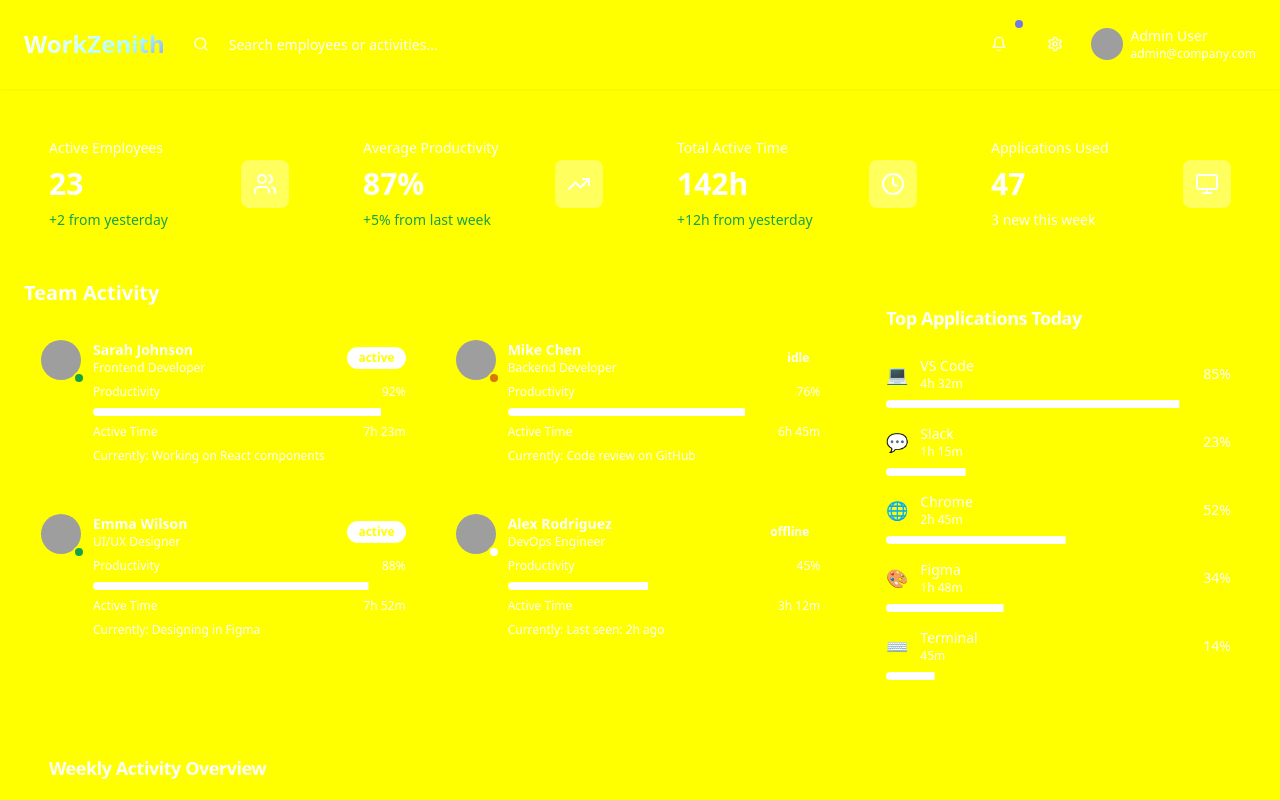
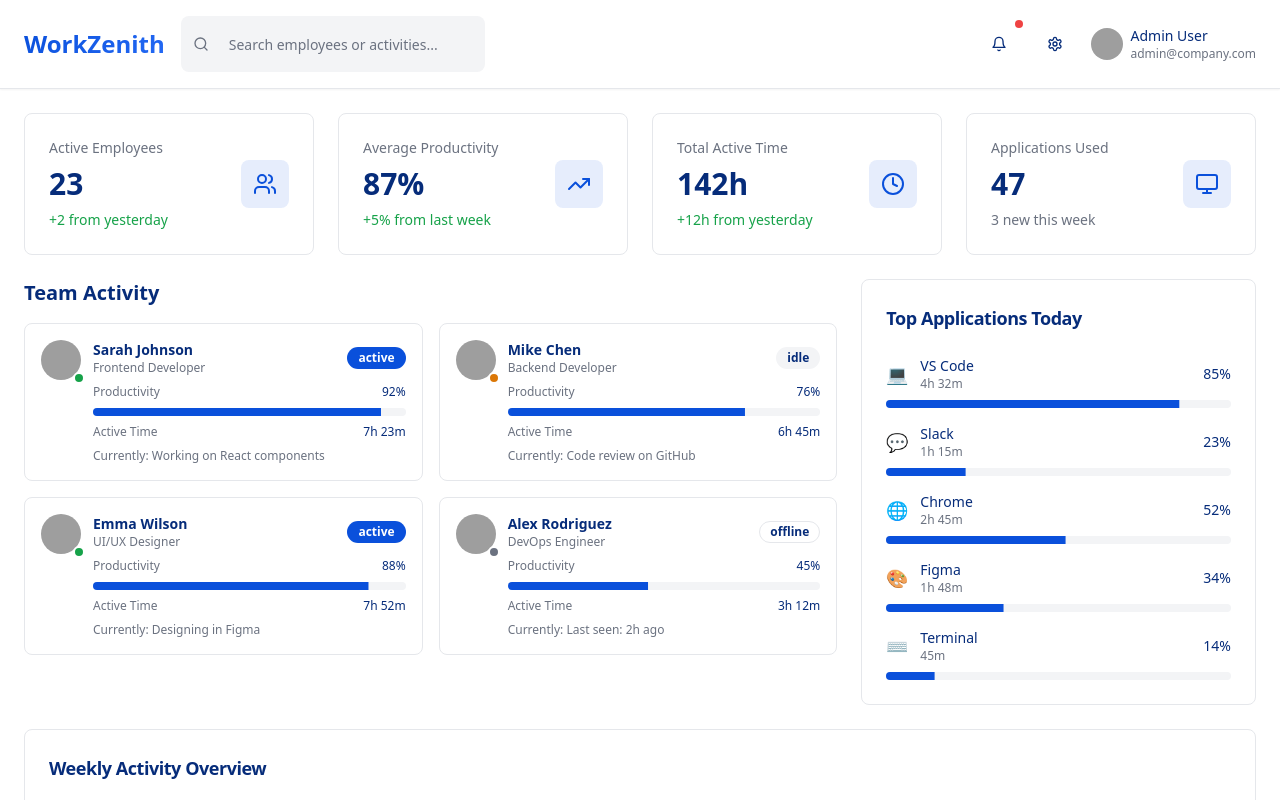
Before and after one commit to chennaigane/work-zenith-insight, a React (Vite) app: page / in a window 1280 px wide. Shown: the top 800 px of the page. Built offline with nearby package versions, Linux system fonts and the light colour scheme; grey boxes are pictures that could not be loaded.

Commit message:
Refactor: Change yellow to white
Update the color scheme to replace yellow with white.

```diff
--- a/src/index.css
+++ b/src/index.css
@@ -8,48 +8,48 @@ All colors MUST be HSL.
 
 @layer base {
   :root {
-    --background: 255 255 255;
-    --foreground: 30 64 175;
+    --background: 0 0% 100%;
+    --foreground: 220 91% 25%;
 
-    --card: 255 255 255;
-    --card-foreground: 30 64 175;
+    --card: 0 0% 100%;
+    --card-foreground: 220 91% 25%;
 
-    --popover: 255 255 255;
-    --popover-foreground: 30 64 175;
+    --popover: 0 0% 100%;
+    --popover-foreground: 220 91% 25%;
 
-    --primary: 37 99 235;
-    --primary-foreground: 255 255 255;
+    --primary: 220 91% 45%;
+    --primary-foreground: 0 0% 100%;
 
-    --secondary: 248 250 252;
-    --secondary-foreground: 30 64 175;
+    --secondary: 220 14% 96%;
+    --secondary-foreground: 220 91% 25%;
 
-    --muted: 248 250 252;
-    --muted-foreground: 71 85 105;
+    --muted: 220 14% 96%;
+    --muted-foreground: 220 9% 46%;
 
-    --accent: 248 250 252;
-    --accent-foreground: 30 64 175;
+    --accent: 220 14% 96%;
+    --accent-foreground: 220 91% 25%;
 
-    --destructive: 239 68% 68%;
-    --destructive-foreground: 255 255 255;
+    --destructive: 0 84% 60%;
+    --destructive-foreground: 0 0% 100%;
 
     --success: 142 76% 36%;
-    --success-foreground: 255 255 255;
+    --success-foreground: 0 0% 100%;
 
     --warning: 32 95% 44%;
-    --warning-foreground: 255 255 255;
+    --warning-foreground: 0 0% 100%;
 
-    --border: 226 232 240;
-    --input: 226 232 240;
-    --ring: 37 99 235;
+    --border: 220 13% 91%;
+    --input: 220 13% 91%;
+    --ring: 220 91% 45%;
 
     --productive: 142 76% 36%;
     --idle: 32 95% 44%;
-    --inactive: 71 85 105;
+    --inactive: 220 9% 46%;
 
-    --gradient-primary: linear-gradient(135deg, hsl(37 99% 235%), hsl(59 130% 246%));
+    --gradient-primary: linear-gradient(135deg, hsl(220 91% 45%), hsl(220 91% 55%));
     --gradient-success: linear-gradient(135deg, hsl(142 76% 36%), hsl(158 64% 52%));
     --gradient-warning: linear-gradient(135deg, hsl(32 95% 44%), hsl(45 93% 47%));
-    --gradient-card: linear-gradient(145deg, hsl(255 255 255), hsl(255 255 255));
+    --gradient-card: linear-gradient(145deg, hsl(0 0% 100%), hsl(0 0% 100%));
 
     --shadow-card: 0 1px 3px 0 rgb(0 0 0 / 0.1), 0 1px 2px -1px rgb(0 0 0 / 0.1);
     --shadow-lg: 0 10px 15px -3px rgb(0 0 0 / 0.1), 0 4px 6px -4px rgb(0 0 0 / 0.1);
```
